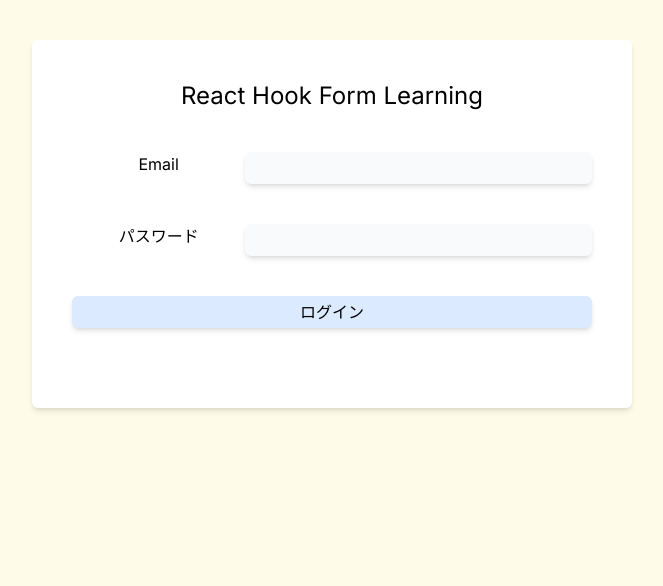
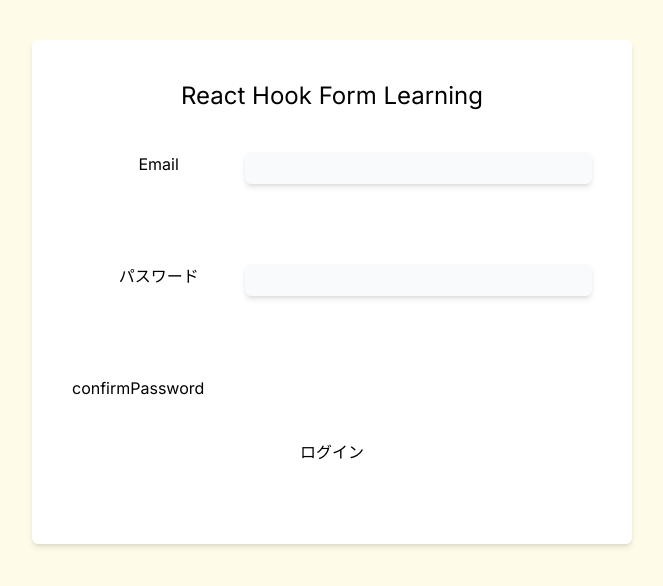
Before and after one commit to Nakamura1978/nextjs-zod-learn-v1, a Next.js app: page /react_hook_form in a window 1280 px wide. Shown: the top 586 px of the page, without its empty margins (308-971 px from the left). Built offline with nearby package versions, Linux system fonts and the light colour scheme.

Commit message:
✨ zobの導入

```diff
--- a/src/app/react_hook_form/page.tsx
+++ b/src/app/react_hook_form/page.tsx
@@ -1,22 +1,36 @@
 "use client";
 
+import { zodResolver } from "@hookform/resolvers/zod";
 import { useForm } from "react-hook-form";
+import * as z from "zod";
 
-type FormData = {
-  email: string;
-  password: string;
-};
+const loginSchema = z
+  .object({
+    email: z
+      .string()
+      .email({ message: "メールアドレスの形式ではありません。" })
+      .min(1, { message: "１文字以上入力する必要があります。" }),
+    password: z
+      .string()
+      .min(1, { message: "１文字以上入力する必要があります。" }),
+  })
+  .refine((data) => data.password === data.confirmpassword, {
+    message: "passwords do not match",
+    path: ["confirmPassword"],
+  });
+
+type Login = z.infer<typeof loginSchema>;
 
 const Form = () => {
   const {
     register,
     handleSubmit,
     formState: { errors },
-  } = useForm<FormData>();
+  } = useForm<Login>({
+    resolver: zodResolver(loginSchema),
+  });
 
   const onSubmit = handleSubmit((data) => console.log(data));
-
-  console.log(errors.email);
 
   return (
     <main className="bg-yellow-50 min-h-screen p-10">
@@ -29,13 +43,20 @@ const Form = () => {
             </label>
             <input
               id="email"
-              {...register("email", { required: true })}
+              {...register("email", {
+                required: {
+                  value: true,
+                  message: "入力が必須の項目です。",
+                },
+              })}
               className="w-2/3 rounded-md bg-gray-50 shadow-md px-3 py-1"
             />
           </div>
-          {errors.email && (
-            <div className="text-center">入力が必須の項目です</div>
-          )}
+
+          <div className="text-red-500 text-center">
+            {errors.email?.message}
+          </div>
+
           <div className="flex justify-between">
             <label htmlFor="password" className="w-1/3 text-center">
               パスワード
@@ -43,15 +64,26 @@ const Form = () => {
             <input
               id="password"
               {...register("password")}
+              type="password"
               className="w-2/3 rounded-md bg-gray-50 shadow-md px-3 py-1"
             />
           </div>
-          <button
-            type="submit"
-            className="rounded-md px-3 py-1 bg-blue-100 shadow-md hover:bg-blue-300 hover:-translate-y-1"
-          >
-            ログイン
-          </button>
+
+          <div className="text-red-500 text-center">
+            {errors.password?.message}
+          </div>
+
+          <div>
+            <label htmlFor="confirmPassword">confirmPassword</label>
+            <input
+              id="confirmPassword"
+              {...register("confirmPassword")}
+              type="password"
+            />
+            <p>{errors.confirmPassword?.message}</p>
+          </div>
+
+          <button type="submit">ログイン</button>
         </form>
       </section>
     </main>
```
